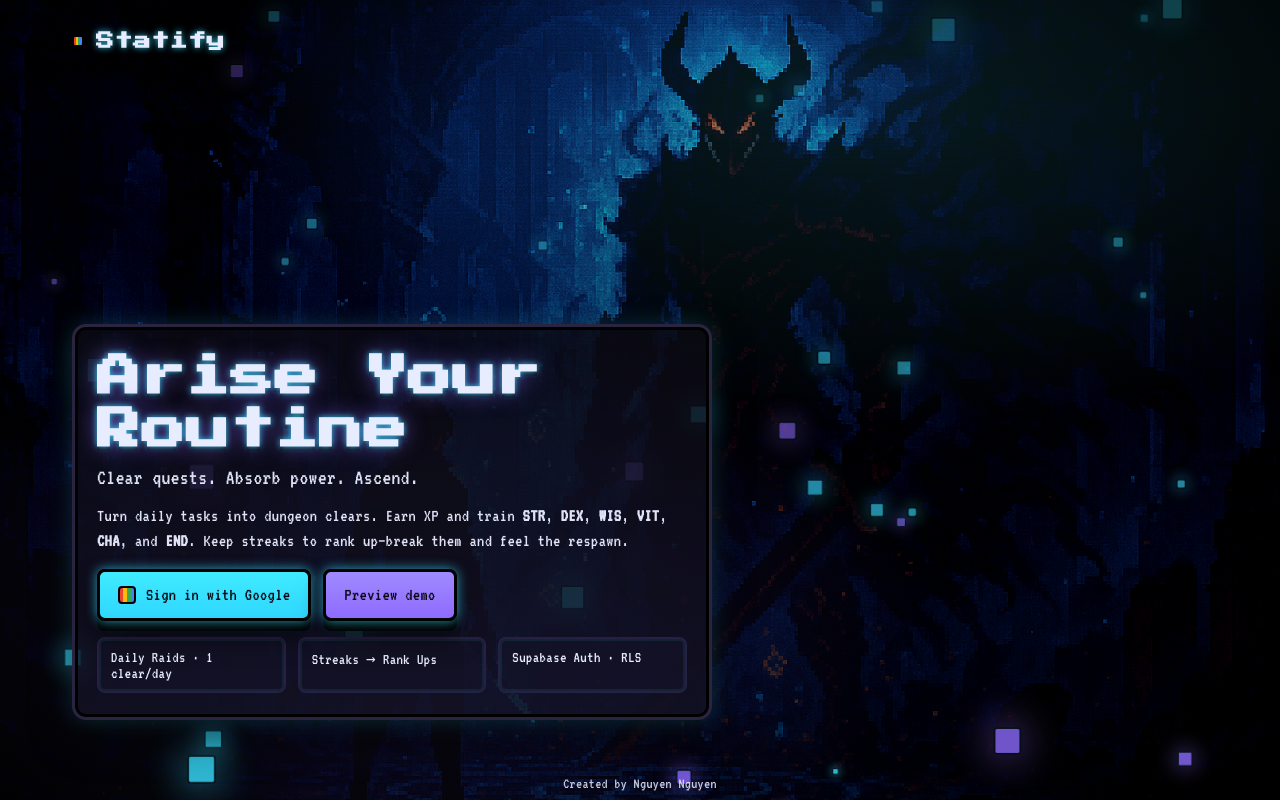
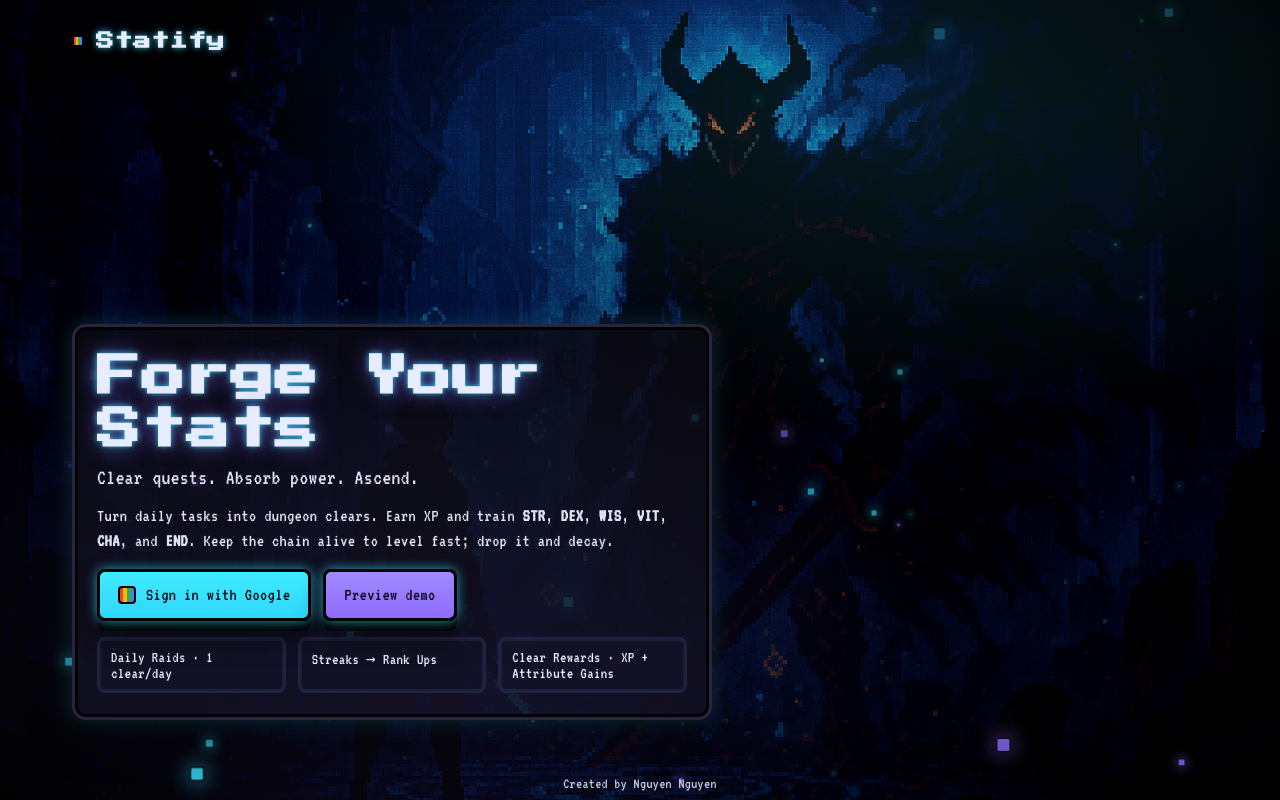
Before and after one commit to nnguyenn/statify, a Flask app: page / in a window 1280 px wide. Run offline with Flask 3, Linux system fonts and the light colour scheme.

Commit message:
Landing page finished

```diff
--- a/templates/index.html
+++ b/templates/index.html
@@ -112,9 +112,9 @@
 
       <section class="hero">
         <div class="panel">
-          <h2 class="title">Arise Your Routine</h2>
+          <h2 class="title">Forge Your Stats</h2>
           <p class="subtitle">Clear quests. Absorb power. Ascend.</p>
-          <p class="copy">Turn daily tasks into dungeon clears. Earn XP and train <b>STR</b>, <b>DEX</b>, <b>WIS</b>, <b>VIT</b>, <b>CHA</b>, and <b>END</b>. Keep streaks to rank up—break them and feel the respawn.</p>
+          <p class="copy">Turn daily tasks into dungeon clears. Earn XP and train <b>STR</b>, <b>DEX</b>, <b>WIS</b>, <b>VIT</b>, <b>CHA</b>, and <b>END</b>. Keep the chain alive to level fast; drop it and decay.</p>
           <div class="cta-row">
             <a class="btn" href="{{ url_for('login') if false else '/login' }}">
               <span class="g-icon" aria-hidden="true"></span>
@@ -125,7 +125,7 @@
           <div class="bullets">
             <div class="chip">Daily Raids · 1 clear/day</div>
             <div class="chip">Streaks → Rank Ups</div>
-            <div class="chip">Supabase Auth · RLS</div>
+            <div class="chip">Clear Rewards · XP + Attribute Gains</div>
           </div>
         </div>
       </section>
@@ -143,7 +143,7 @@
         for(let i=0;i<N;i++){
           const el = document.createElement('span');
           el.className = 'p';
-          const size = Math.floor(6 + Math.random()*14); // 6-20px
+          const size = Math.floor(3 + Math.random()*8); // 6-20px
           const x = Math.floor(Math.random()*100); // 0-100vw
           const dur = (10 + Math.random()*12).toFixed(1) + 's';
           const delay = (-Math.random()*20).toFixed(1) + 's';
```
